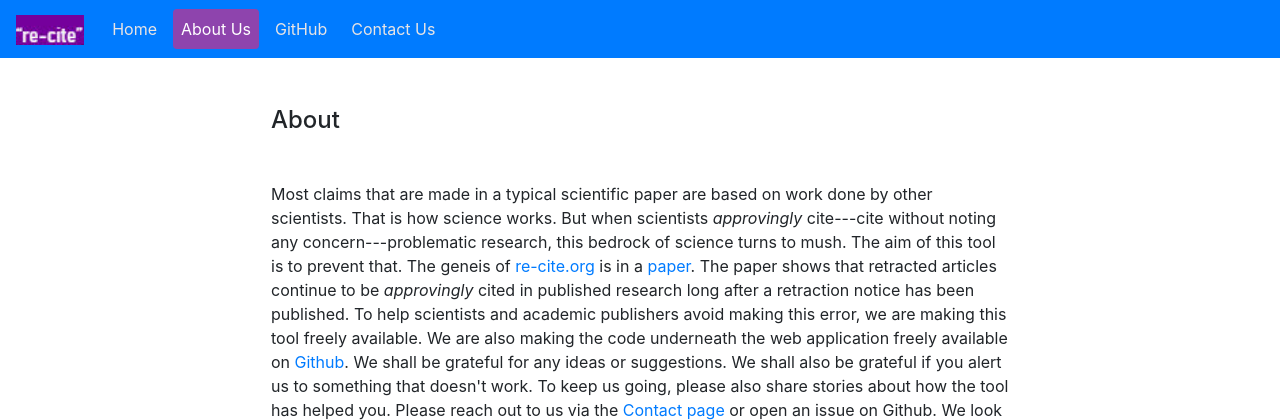
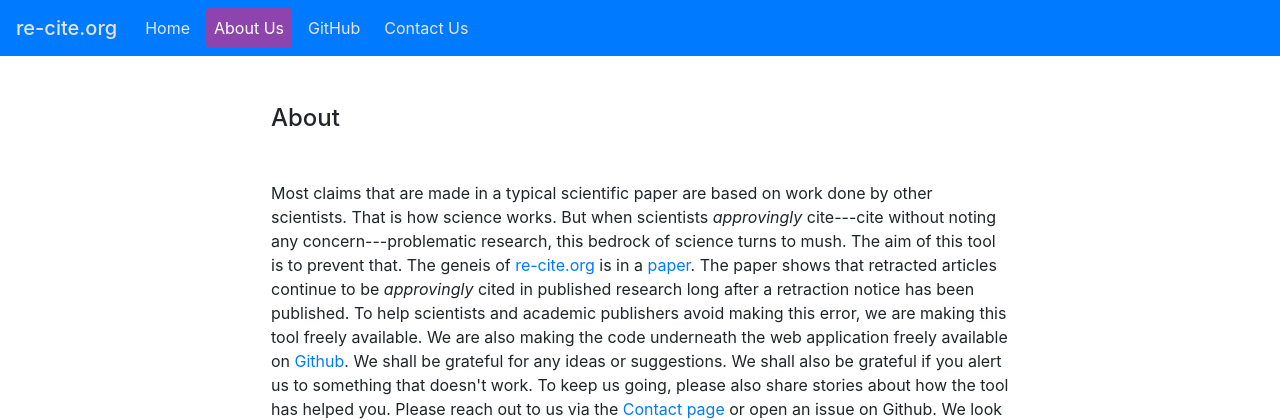
Before and after one commit to recite/re-cite.org, a Flask app: page /about in a window 1280 px wide. Shown: the top 420 px of the page. Run offline with Flask 2, Linux system fonts and the light colour scheme; some libraries are stand-ins or nearby versions.

Commit message:
back to plain text

```diff
--- a/app/templates/layout.html
+++ b/app/templates/layout.html
@@ -18,8 +18,7 @@
   </head>
   <body>
     <nav class="navbar navbar-expand-lg navbar-dark bg-primary">
-    <a class="navbar-brand mb-0 h1" href="http://re-cite.org">    <img src="/static/img/recite.jpg" height="30" alt="">
-</a>
+    <a class="navbar-brand mb-0 h1" href="http://re-cite.org">re-cite.org</a>
   <div class="collapse navbar-collapse" id="navbarNav">
     <ul class="navbar-nav">
       <li class="nav-item">
```
